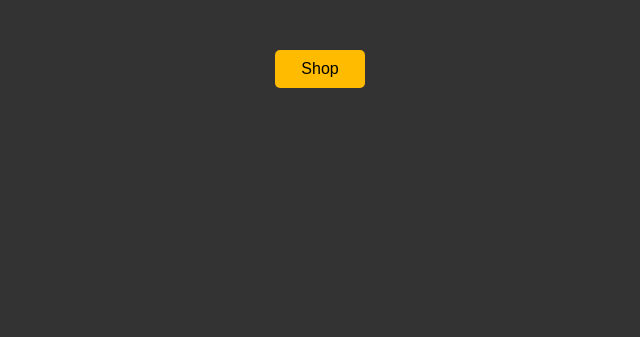
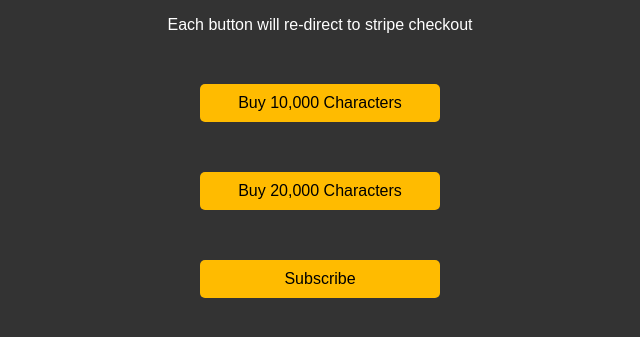
Before and after one commit to Ferdinand737/parrot-site, a Django app: template parrotsite/discordlogin/templates/discordlogin/user.html in a window 1280 px wide. Shown: the part 392-729 px from the top of the page, without its empty margins (320-960 px from the left). Run offline with Django 4.2, Linux system fonts and the light colour scheme; the template is opened without the code that fills it, so the values that code supplies are empty.

Commit message:
reworked buttons

```diff
--- a/parrotsite/discordlogin/templates/discordlogin/user.html
+++ b/parrotsite/discordlogin/templates/discordlogin/user.html
@@ -39,7 +39,7 @@
             color: #000;
             text-decoration: none;
             border-radius: 5px;
-            width: 50px;
+            width: 200px;
         }
     </style>
     <link rel="icon" href="{% static 'images/favicon.ico' %}">
@@ -81,7 +81,10 @@
         </tr>
     </table>
     <center>
-        <a class="buy-button" href="/shop/">Shop</a>
+        <p>Each button will re-direct to stripe checkout</p>
+        <a class="buy-button" href="#">Buy 10,000 Characters</a>
+        <a class="buy-button" href="#">Buy 20,000 Characters</a>
+        <a class="buy-button" href="#">Subscribe</a>
     </center>
 </body>
 </html>
--- a/parrotsite/parrotsite/settings.py
+++ b/parrotsite/parrotsite/settings.py
@@ -130,6 +130,9 @@ USE_TZ = True
 
 STATIC_URL = '/static/'
 
+STRIPE_PUBLIC_KEY = os.getenv('STRIPE_PUBLIC_KEY')
+STRIPE_SECRET_KEY = os.getenv('STRIPE_SECRET_KEY')
+STRIPE_WEBHOOK_SECRET = ""
 
 # Default primary key field type
 # https://docs.djangoproject.com/en/4.1/ref/settings/#default-auto-field
--- a/parrotsite/payments/urls.py
+++ b/parrotsite/payments/urls.py
@@ -2,6 +2,4 @@ from django.urls import path
 
 from . import views
 
-urlpatterns = [
-    path("", views.shop_page, name="shop_page"),
-]
+urlpatterns = []
--- a/parrotsite/payments/views.py
+++ b/parrotsite/payments/views.py
@@ -1,4 +1 @@
 from django.shortcuts import render
-
-def shop_page(request):
-    return render(request,'payments/shop.html')
```
Also changed, not shown: parrotsite/payments/templates/payments/shop.html (deleted, +0 -19 lines).
